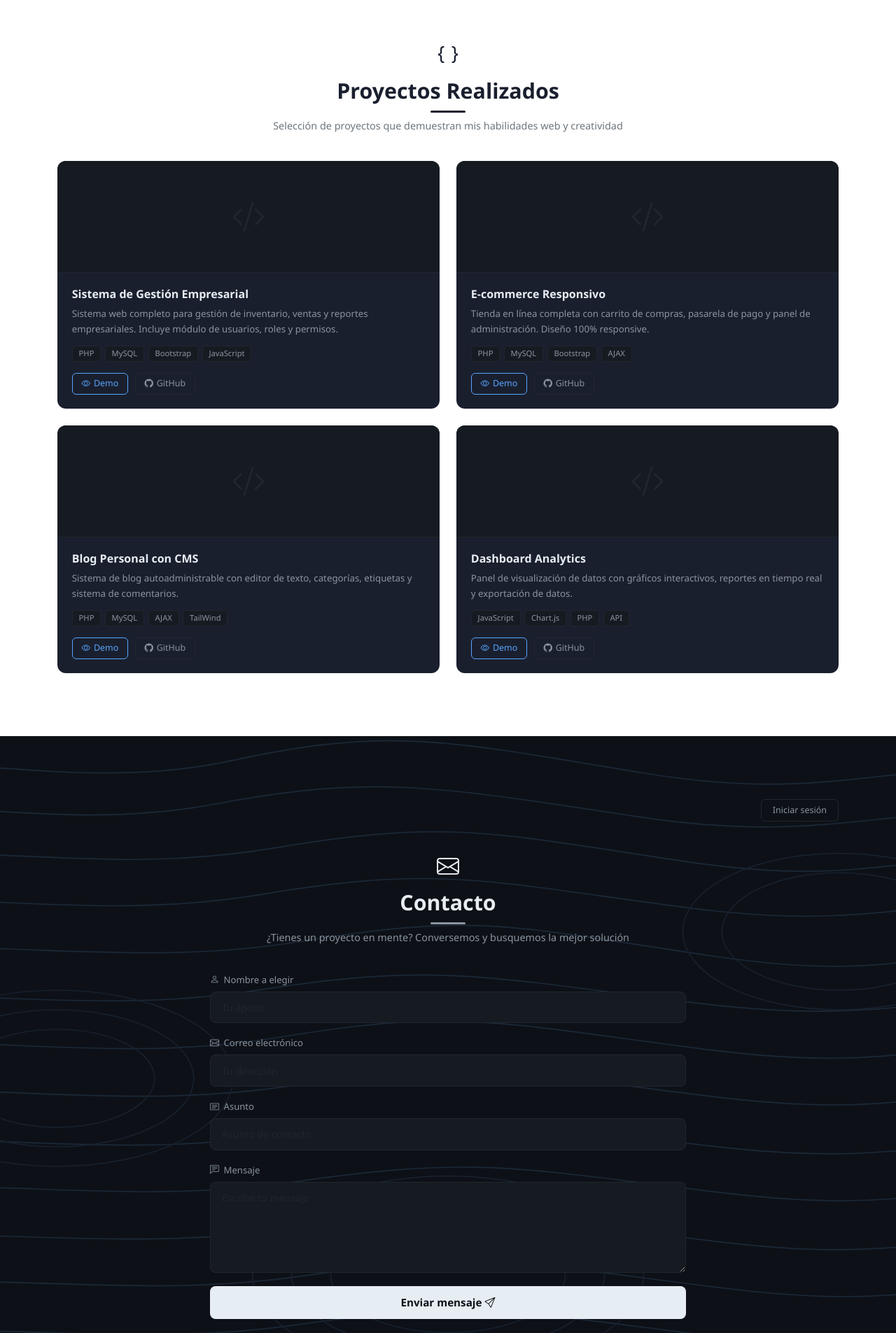
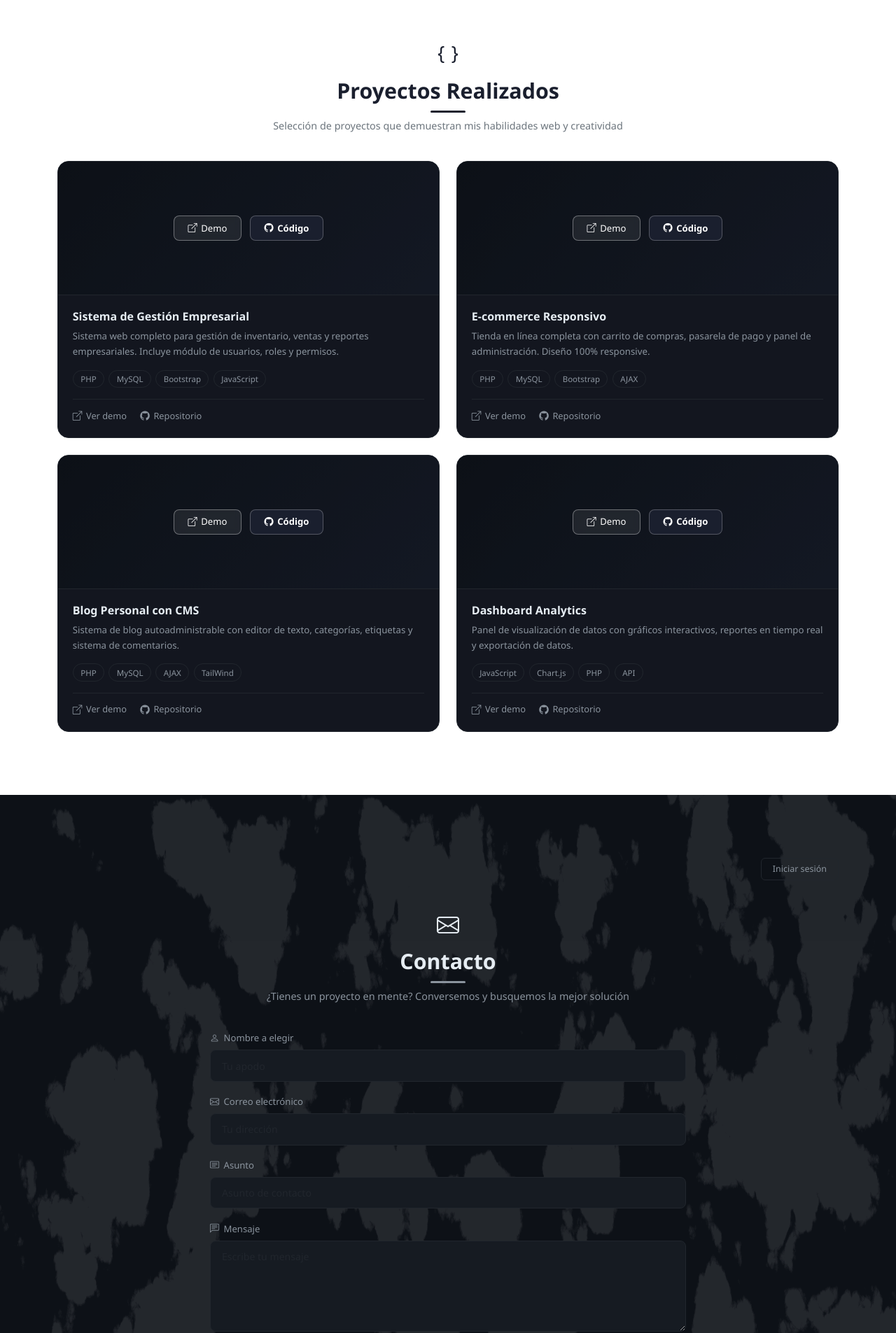
Before and after one commit to zikness/portafolio, a PHP site: page / in a window 1280 px wide. Shown: the part 2720-4625 px from the top of the page at 70% size. Run offline with PHP 8.4, Linux system fonts and the light colour scheme; data comes from the database, SQL or seed files in the repository.

Commit message:
design: marble texture, rediseño tarjetas proyectos y fix login
- Fondo: patrón marble SVG (reemplaza topográfico) en secciones oscuras
- Tarjetas proyectos: overlay con botones Demo/Código centrados, links
  "Ver demo" y "Repositorio" con íconos al pie de cada tarjeta
- bd.sql: agrega usuario admin por defecto (admin/admin) con hash bcrypt
  para solucionar error de acceso al panel administrativo

https://claude.ai/code/session_018rvjV2XYTLdWhXbVn1jv2L

```diff
--- a/assets/css/style.css
+++ b/assets/css/style.css
@@ -30,13 +30,14 @@ body {
     overflow-x: hidden;
 }
 
-/* ---- Topographic background ---- */
+/* ---- Marble background ---- */
 .topo-bg {
     background-color: var(--dark-bg);
-    background-image: url('../img/topo-pattern.svg');
+    background-image: url('../img/marble-pattern.svg');
     background-size: cover;
     background-position: center;
     background-repeat: no-repeat;
+    position: relative;
 }
 
 /* ============================================================
@@ -381,9 +382,13 @@ body {
     padding: 90px 0;
 }
 
+/* ============================================================
+   PROYECTOS — tarjetas con overlay
+   ============================================================ */
 .project-card {
-    background: var(--dark-card2);
-    border-radius: var(--radius);
+    background: #13161f;
+    border: 1px solid var(--dark-border);
+    border-radius: 16px;
     overflow: hidden;
     transition: var(--transition);
     height: 100%;
@@ -392,25 +397,76 @@ body {
 }
 .project-card:hover {
     transform: translateY(-6px);
-    box-shadow: 0 16px 40px rgba(0,0,0,0.25);
+    box-shadow: 0 20px 50px rgba(0,0,0,0.4);
+    border-color: #30363d;
 }
 
+/* Image area with overlay buttons */
 .project-img {
-    background: var(--dark-card);
-    height: 160px;
+    position: relative;
+    background: linear-gradient(135deg, #0d1117 0%, #1a1f2e 100%);
+    height: 190px;
     display: flex;
     align-items: center;
     justify-content: center;
-    border-bottom: 1px solid var(--dark-border);
-}
-.project-img .placeholder-icon {
-    font-size: 3rem;
-    color: var(--dark-border);
+    overflow: hidden;
 }
 .project-img img {
     width: 100%;
     height: 100%;
     object-fit: cover;
+    opacity: 0.6;
+}
+.project-img-overlay {
+    position: absolute;
+    inset: 0;
+    display: flex;
+    align-items: center;
+    justify-content: center;
+    gap: 0.8rem;
+    background: rgba(13,17,23,0.45);
+}
+.btn-overlay-demo {
+    font-size: 0.82rem;
+    font-weight: 500;
+    padding: 0.45rem 1.2rem;
+    border-radius: 8px;
+    text-decoration: none;
+    display: inline-flex;
+    align-items: center;
+    gap: 0.35rem;
+    border: 1px solid rgba(255,255,255,0.35);
+    color: #fff;
+    background: rgba(255,255,255,0.08);
+    backdrop-filter: blur(4px);
+    transition: var(--transition);
+    cursor: pointer;
+}
+.btn-overlay-demo:hover {
+    background: rgba(255,255,255,0.18);
+    border-color: rgba(255,255,255,0.6);
+    color: #fff;
+}
+.btn-overlay-code {
+    font-size: 0.82rem;
+    font-weight: 600;
+    padding: 0.45rem 1.2rem;
+    border-radius: 8px;
+    text-decoration: none;
+    display: inline-flex;
+    align-items: center;
+    gap: 0.35rem;
+    border: 1px solid rgba(255,255,255,0.25);
+    color: #fff;
+    background: #1a1f2e;
+    backdrop-filter: blur(4px);
+    transition: var(--transition);
+    cursor: pointer;
+}
+.btn-overlay-code:hover {
+    background: #252b3b;
+    border-color: rgba(255,255,255,0.5);
+    color: #fff;
 }
 
 .project-body {
@@ -418,6 +474,7 @@ body {
     flex: 1;
     display: flex;
     flex-direction: column;
+    border-top: 1px solid var(--dark-border);
 }
 .project-body h5 {
     font-size: 1rem;
@@ -428,38 +485,38 @@ body {
 .project-body p {
     font-size: 0.83rem;
     color: var(--text-muted);
-    line-height: 1.6;
-    margin-bottom: 0.8rem;
+    line-height: 1.65;
+    margin-bottom: 0.9rem;
     flex: 1;
 }
 
-.project-tags { margin-bottom: 1rem; display: flex; flex-wrap: wrap; gap: 0.35rem; }
+.project-tags { margin-bottom: 1rem; display: flex; flex-wrap: wrap; gap: 0.4rem; }
 .project-tag {
-    font-size: 0.7rem;
-    padding: 0.15rem 0.55rem;
-    background: var(--dark-card);
+    font-size: 0.72rem;
+    padding: 0.2rem 0.65rem;
+    background: transparent;
     color: var(--text-muted);
-    border-radius: 4px;
+    border-radius: 20px;
     border: 1px solid var(--dark-border);
 }
 
-.project-links { display: flex; gap: 0.6rem; }
-.btn-project {
-    font-size: 0.78rem;
-    padding: 0.3rem 0.8rem;
-    border-radius: 6px;
+.project-links {
+    display: flex;
+    gap: 1.2rem;
+    padding-top: 0.8rem;
+    border-top: 1px solid var(--dark-border);
+}
+.btn-project-link {
+    font-size: 0.8rem;
     text-decoration: none;
-    display: flex;
+    display: inline-flex;
     align-items: center;
-    gap: 0.3rem;
+    gap: 0.35rem;
+    color: var(--text-muted);
     transition: var(--transition);
-    border: 1px solid var(--dark-border);
-    color: var(--text-muted);
-    background: transparent;
 }
-.btn-project:hover { color: var(--text-primary); border-color: var(--text-muted); }
-.btn-project.demo { border-color: var(--accent); color: var(--accent); }
-.btn-project.demo:hover { background: var(--accent); color: #fff; }
+.btn-project-link:hover { color: var(--text-primary); }
+.btn-project-link i { font-size: 0.85rem; }
 
 /* ============================================================
    CONTACTO
--- a/bd.sql
+++ b/bd.sql
@@ -131,4 +131,7 @@ INSERT INTO proyectos (titulo, descripcion, tecnologias_usadas, url_demo, url_gi
  'Panel de visualización de datos con gráficos interactivos, reportes en tiempo real y exportación de datos.',
  'JavaScript,Chart.js,PHP,API', '#', '#', 4);
 
--- NOTA: Ejecutar install.php para crear el usuario administrador
+-- Usuario administrador por defecto: admin / admin
+-- (Cambiar la contraseña desde install.php después del primer ingreso)
+INSERT IGNORE INTO usuarios (username, password_hash) VALUES
+('admin', '$2y$12$K2NgQRBOuoYs0Rk1If3hHeqbmfgo7hUIgc6HIqKHFsYwwEneyNflq');
--- a/index.php
+++ b/index.php
@@ -252,17 +252,29 @@ function starsHTML(int $pct): string {
 
         <div class="row g-4 fade-in-up">
             <?php foreach ($projs as $p):
-                $tags = array_filter(array_map('trim', explode(',', $p['tecnologias_usadas'] ?? '')));
+                $tags     = array_filter(array_map('trim', explode(',', $p['tecnologias_usadas'] ?? '')));
+                $hasDemo  = !empty($p['url_demo'])   && $p['url_demo']   !== '#';
+                $hasGit   = !empty($p['url_github']) && $p['url_github'] !== '#';
+                $demoHref = $hasDemo ? htmlspecialchars($p['url_demo'])   : '#';
+                $gitHref  = $hasGit  ? htmlspecialchars($p['url_github']) : '#';
             ?>
             <div class="col-md-6">
                 <div class="project-card">
+                    <!-- Image area with overlay buttons -->
                     <div class="project-img">
                         <?php if (!empty($p['imagen'])): ?>
                             <img src="<?= htmlspecialchars($p['imagen']) ?>" alt="<?= htmlspecialchars($p['titulo']) ?>"/>
-                        <?php else: ?>
-                            <i class="bi bi-code-slash placeholder-icon"></i>
                         <?php endif; ?>
+                        <div class="project-img-overlay">
+                            <a href="<?= $demoHref ?>" <?= $hasDemo ? 'target="_blank"' : '' ?> class="btn-overlay-demo">
+                                <i class="bi bi-box-arrow-up-right"></i> Demo
+                            </a>
+                            <a href="<?= $gitHref ?>" <?= $hasGit ? 'target="_blank"' : '' ?> class="btn-overlay-code">
+                                <i class="bi bi-github"></i> Código
+                            </a>
+                        </div>
                     </div>
+                    <!-- Card body -->
                     <div class="project-body">
                         <h5><?= htmlspecialchars($p['titulo']) ?></h5>
                         <p><?= htmlspecialchars($p['descripcion'] ?? '') ?></p>
@@ -272,20 +284,12 @@ function starsHTML(int $pct): string {
                             <?php endforeach; ?>
                         </div>
                         <div class="project-links">
-                            <?php if (!empty($p['url_demo']) && $p['url_demo'] !== '#'): ?>
-                                <a href="<?= htmlspecialchars($p['url_demo']) ?>" target="_blank" class="btn-project demo">
-                                    <i class="bi bi-eye"></i> Demo
-                                </a>
-                            <?php else: ?>
-                                <span class="btn-project demo"><i class="bi bi-eye"></i> Demo</span>
-                            <?php endif; ?>
-                            <?php if (!empty($p['url_github']) && $p['url_github'] !== '#'): ?>
-                                <a href="<?= htmlspecialchars($p['url_github']) ?>" target="_blank" class="btn-project">
-                                    <i class="bi bi-github"></i> GitHub
-                                </a>
-                            <?php else: ?>
-                                <span class="btn-project"><i class="bi bi-github"></i> GitHub</span>
-                            <?php endif; ?>
+                            <a href="<?= $demoHref ?>" <?= $hasDemo ? 'target="_blank"' : '' ?> class="btn-project-link">
+                                <i class="bi bi-box-arrow-up-right"></i> Ver demo
+                            </a>
+                            <a href="<?= $gitHref ?>" <?= $hasGit ? 'target="_blank"' : '' ?> class="btn-project-link">
+                                <i class="bi bi-github"></i> Repositorio
+                            </a>
                         </div>
                     </div>
                 </div>
```
Also changed, not shown: assets/img/marble-pattern.svg (added).
